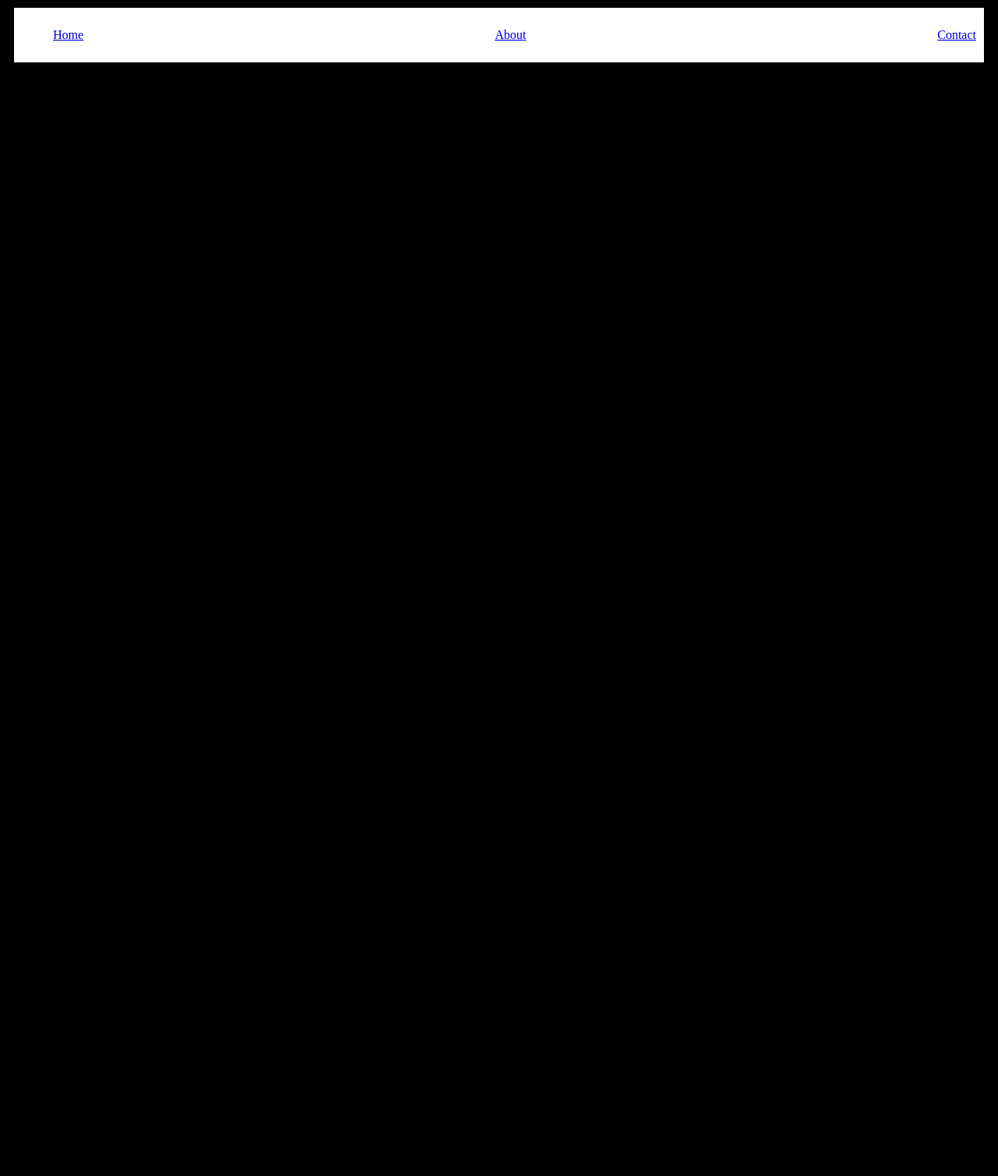
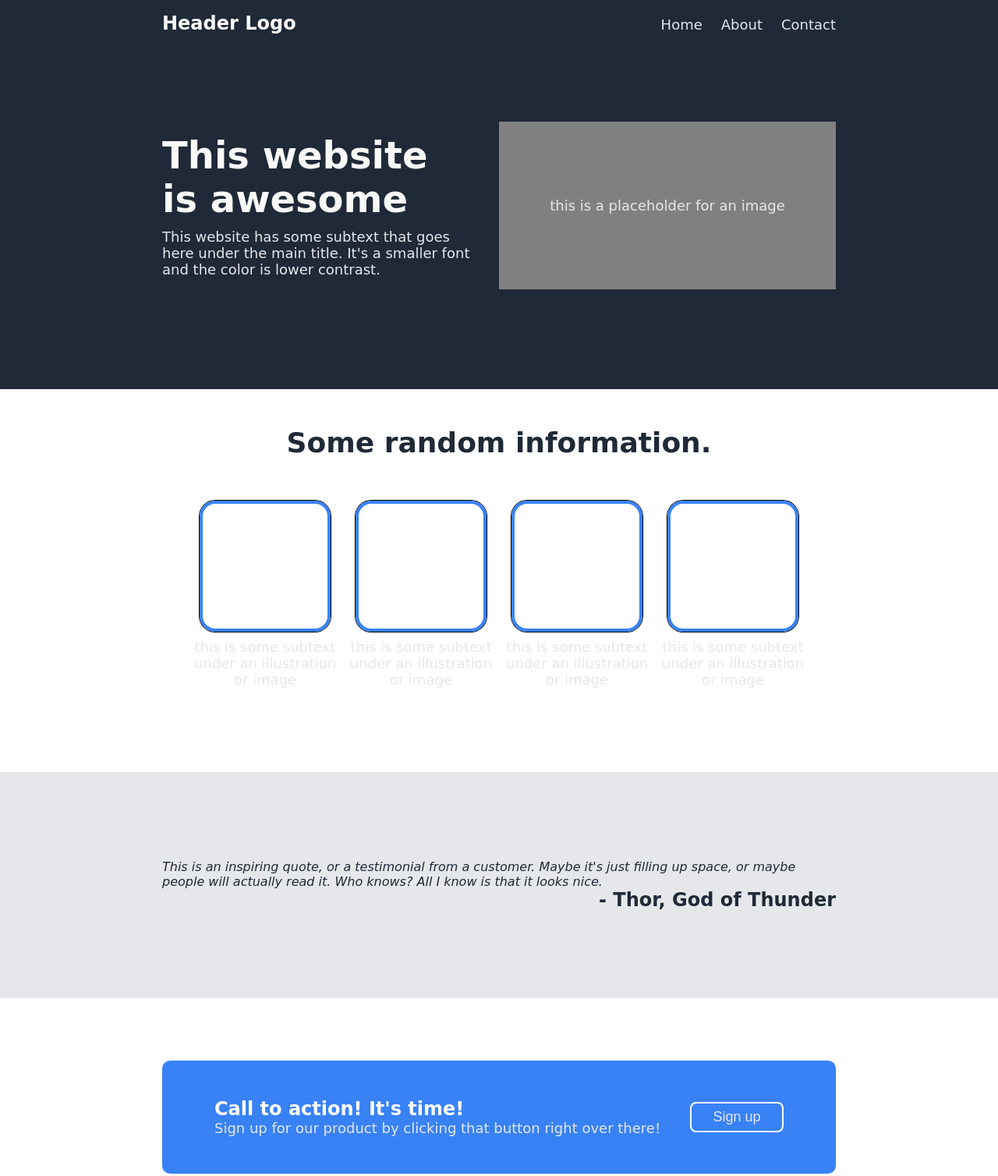
Before and after one commit to midnightmoet/odin-landing-page, a plain HTML site: page index.html in a window 1280 px wide. Shown: the top 1508 px of the page at 78% size. Before the commit the page ends 800 px from the top, so only its background shows below. Drawn offline with Linux system fonts and the light colour scheme.

Commit message:
Need to work out kinks but this is a good pause point, for dinner

```diff
--- a/index.html
+++ b/index.html
@@ -1,22 +1,91 @@
 <!DOCTYPE html>
 <html lang="en">
+
 <head>
     <meta charset="UTF-8">
     <meta http-equiv="X-UA-Compatible" content="IE=edge">
     <meta name="viewport" content="width=device-width, initial-scale=1.0">
-    <title>Landing Page - Odin Style</title>
+    <title>Landing Page</title>
     <link rel="stylesheet" href="style.css">
 </head>
+
 <body>
-    <header class="header">
-        <nav class="navigation">
-            <ul>
-                <li><a href="#">Home</a></li>
-                <li><a href="#">About</a></li>
-                <li><a href="#">Contact</a></li>
-            </ul>
-        </nav>
+    <header>
+        <div class="nav">
+            <div class="left">
+                <p id="logo">Header Logo</p>
+            </div>
+            <div class="right">
+                <ul>
+                    <li><a href="#">Home</a></li>
+                    <li><a href="#">About</a></li>
+                    <li><a href="#">Contact</a></li>
+                </ul>
+            </div>
+        </div>
+
+        <div class="welcome">
+            <div class="left">
+                <h1 class="hero">This website is awesome</h1>
+                <p class="secondary">This website has some subtext that goes here under the main title. It's a smaller
+                    font and the
+                    color is lower contrast.</p>
+            </div>
+            <div class="right">
+                <div class="image">
+                    <p class="secondary">this is a placeholder for an image</p>
+                </div>
+            </div>
+        </div>
     </header>
 
+    <main>
+        <h2>Some random information.</h2>
+        <div class="card-container secondary">
+            <div class="card">
+                <div class="square"></div>
+                <p>this is some subtext under an illustration or image</p>
+            </div>
+
+            <div class="card">
+                <div class="square"></div>
+                <p>this is some subtext under an illustration or image</p>
+            </div>
+
+            <div class="card">
+                <div class="square"></div>
+                <p>this is some subtext under an illustration or image</p>
+            </div>
+
+            <div class="card">
+                <div class="square"></div>
+                <p>this is some subtext under an illustration or image</p>
+            </div>
+        </div>
+    </main>
+
+    <div class="quote">
+        <em>This is an inspiring quote, or a testimonial from a customer.
+            Maybe it's just filling up space, or maybe people will actually read it. Who knows? All I know is that it
+            looks nice.</em>
+        <p>- Thor, God of Thunder</p>
+    </div>
+
+    <div class="sign-up">
+        <div class="container">
+            <div class="left">
+                <strong>Call to action! It's time!</strong>
+                <p class="secondary">Sign up for our product by clicking that button right over there!</p>
+            </div>
+            <div class="right">
+                <button class="secondary">Sign up</button>
+            </div>
+        </div>
+    </div>
+
+    <footer>
+        Copyright &copy; The Odin Project 2021
+    </footer>
 </body>
+
 </html>
--- a/style.css
+++ b/style.css
@@ -1,20 +1,186 @@
-body, html {
-    background: black;
+@import url('https://fonts.googleapis.com/css2?family=Roboto:wght@300;400;500;700;900&display=swap');
+
+* {
+    margin: 0px;
+    padding: 0px;
 }
 
-.header {
-    background: white;
-    padding: 10px;
-    margin: 10px;
+body {
+    font-family: 'Comfortaa', cursive;
 }
 
-.navigation {
-
+/* HEADER */
+header {
+    background-color: #1f2937;
+    padding: 1em 13em;
 }
 
-ul {
+/* NAVIGATION */
+#logo {
+    font-size: 24px;
+    font-weight: 900;
+    color: #F9FAF8;
+}
+
+.nav {
     display: flex;
     justify-content: space-between;
+    align-items: baseline;
+}
+
+.nav ul {
     list-style-type: none;
-    overflow: hidden;
+    display: flex;
+    gap: 1.5em;
 }
+
+.secondary,
+a:link {
+    font-size: 18px;
+    color: #E5E7EB;
+    text-decoration: none;
+}
+
+/* WELCOME */
+.welcome {
+    padding: 7em 0;
+    display: flex;
+    justify-content: center;
+    align-items: center;
+    gap: 2em;
+}
+
+.welcome .left {
+    display: flex;
+    flex-direction: column;
+    gap: 10px;
+}
+
+.welcome .right {
+    flex-shrink: 0;
+    width: 50%;
+}
+
+.hero {
+    color: #F9FAF8;
+    font-weight: 900;
+    font-size: 48px;
+}
+
+button {
+    padding: 7px 1em;
+    width: 120px;
+    background: #3882F6;
+    border-radius: 8px;
+}
+
+.welcome button {
+    border: none;
+}
+
+.image {
+    background-color: gray;
+    display: flex;
+    align-items: center;
+    justify-content: center;
+    height: 215px;
+}
+
+/* CARD SECTION */
+main {
+    display: flex;
+    flex-direction: column;
+    align-items: center;
+    padding: 0 13em;
+    margin-top: 3em;
+}
+
+main h2 {
+    font-size: 36px;
+    font-weight: 900;
+    color: #1f2937;
+}
+
+.card-container {
+    display: flex;
+    justify-content: center;
+    align-items: center;
+    flex-wrap: wrap;
+    margin: 3em 0 6em 0;
+}
+
+.card {
+    text-align: center;
+    max-width: 200px;
+    display: flex;
+    flex-direction: column;
+    align-items: center;
+    gap: .5em;
+}
+
+.square {
+    border: 4px solid #3882F6;
+    border-radius: 20px;
+    box-shadow: 0 0 0 1px black;
+    width: 160px;
+    height: 160px;
+}
+
+/* QUOTE */
+.quote {
+    display: flex;
+    flex-direction: column;
+    justify-content: center;
+    background-color: #E5E7EB;
+    padding: 7em 13em;
+}
+
+.quote p {
+    align-self: flex-end;
+    font-weight: bolder;
+    font-size: 24px;
+    color: #1f2937;
+}
+
+.quote em {
+    font-size: 1rem;
+    font-weight: 100;
+    color: #1f2937;
+}
+
+/* SIGN UP */
+.sign-up {
+    display: flex;
+    justify-content: center;
+    align-items: center;
+    padding: 5em 13em;
+}
+
+.container {
+    display: flex;
+    justify-content: space-around;
+    align-items: center;
+    background-color: #3882F6;
+    padding: 3em;
+    width: 100%;
+    border-radius: 10px;
+}
+
+.container button {
+    border: 2px solid #FFF;
+}
+
+strong {
+    font-size: 24px;
+    color: #FFF;
+}
+
+/* FOOTER */
+footer {
+    background-color: #1f2937;
+    color: #FFF;
+    display: flex;
+    justify-content: center;
+    align-items: center;
+    padding: 2em 0;
+}
```
